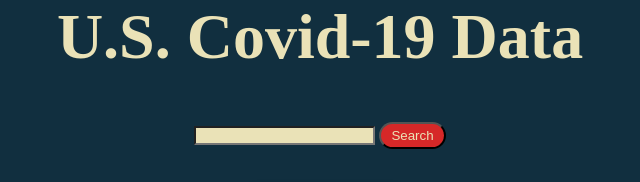
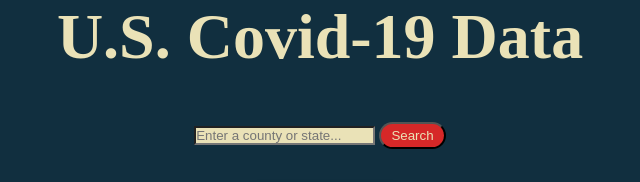
Before and after one commit to haydensprinkle/covid-data-app, a plain HTML site: page index.html in a window 1280 px wide. Shown: the top 182 px of the page, 320-960 px from the left. Drawn offline with Linux system fonts and the light colour scheme; no server answers.

Commit message:
Added placeholder text to search input

```diff
--- a/index.html
+++ b/index.html
@@ -14,7 +14,11 @@
     <main>
       <h2 class="location"></h2>
       <form action="submit" class="search">
-        <input type="text" class="search-input" />
+        <input
+          type="text"
+          class="search-input"
+          placeholder="Enter a county or state..."
+        />
         <button type="submit" class="search-button">Search</button>
       </form>
       <p class="date-updated"></p>
```
